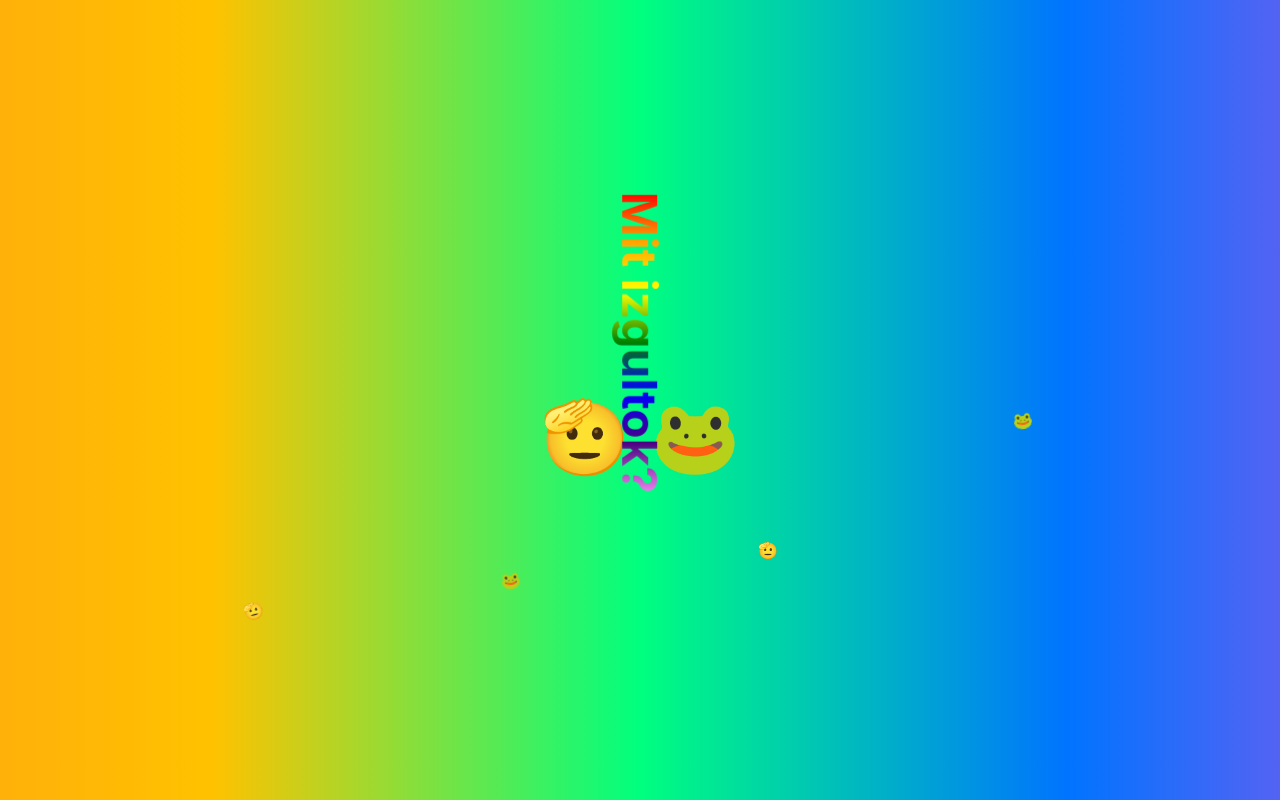
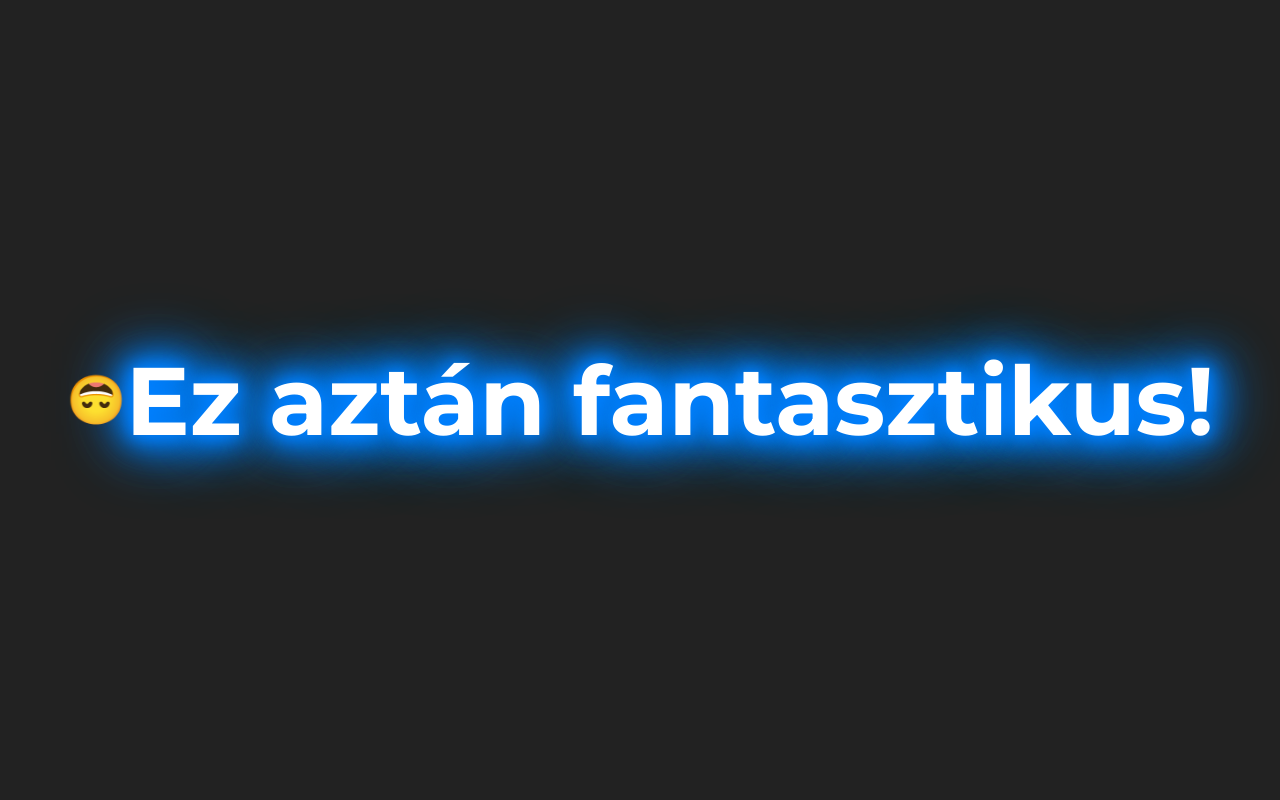
Before and after one commit to arpixo/arpixo.github.io, a plain HTML site: page index.html in a window 1280 px wide. Drawn offline with Linux system fonts and the light colour scheme.

Commit message:
Update index.html

```diff
--- a/index.html
+++ b/index.html
@@ -1,102 +1,73 @@
 <!DOCTYPE html>
-<html>
+<html lang="hu">
 <head>
-  <title>Mit izgultok</title>
+  <meta charset="UTF-8">
+  <meta name="viewport" content="width=device-width, initial-scale=1.0">
+  <title>Ez aztán fantasztikus!</title>
+  <link href="https://fonts.googleapis.com/css2?family=Montserrat:wght@400;700&display=swap" rel="stylesheet">
   <style>
-    @import url('https://fonts.googleapis.com/css2?family=Montserrat:wght@700&display=swap');
-
     body {
       margin: 0;
       padding: 0;
-      background-color: #000;
-      background-image: linear-gradient(to right, #ff6384, #ff9f13, #ffc200, #00ff7f, #0074ff, #a652e8, #ff6384);
-      background-size: 200% 100%;
-      animation: flashy-background 10s linear infinite;
-      font-family: -apple-system, BlinkMacSystemFont, "Segoe UI", Roboto, Oxygen, Ubuntu, Cantarell, "Open Sans", "Helvetica Neue", sans-serif;
-    }
-
-    @keyframes flashy-background {
-      0% {
-        background-position: 0% 50%;
-      }
-      100% {
-        background-position: 100% 50%;
-      }
-    }
-
-    .container {
+      font-family: 'Montserrat', sans-serif; /* Use Montserrat font */
+      overflow: hidden;
+      background: #222;
+      color: #fff;
       display: flex;
-      flex-direction: column;
       justify-content: center;
       align-items: center;
       height: 100vh;
     }
 
-    .text {
-      font-size: 48px;
+    h1 {
+      font-size: 6em;
       text-align: center;
-      margin-bottom: 20px;
-      background-image: linear-gradient(to right, red, orange, yellow, green, blue, indigo, violet);
-      -webkit-background-clip: text;
-      -webkit-text-fill-color: transparent;
-      animation: rotate-text 4s linear infinite;
+      animation: glow 2s ease-in-out infinite alternate;
     }
 
-    @keyframes rotate-text {
-      0% {
-        transform: rotate(0deg);
+    @keyframes glow {
+      from {
+        text-shadow: 0 0 10px #00f, 0 0 20px #00f, 0 0 30px #00f, 0 0 40px #00f, 0 0 50px #00f, 0 0 60px #00f, 0 0 70px #00f;
       }
-      100% {
-        transform: rotate(360deg);
+      to {
+        text-shadow: 0 0 20px #0ff, 0 0 30px #0ff, 0 0 40px #0ff, 0 0 50px #0ff, 0 0 60px #0ff, 0 0 70px #0ff, 0 0 80px #0ff;
       }
     }
 
     .emoji {
-      font-size: 72px;
-      margin-bottom: 40px;
+      font-size: 3em;
+      animation: dance 2s ease-in-out infinite alternate;
     }
 
-    .frog {
-      position: absolute;
-      animation: jump 2s linear infinite;
-      transform-origin: bottom center;
-    }
-
-    @keyframes jump {
-      0% {
-        transform: translate(-50%, 0) rotate(0deg);
+    @keyframes dance {
+      from {
+        transform: translateX(-50px) rotate(0deg);
       }
-      50% {
-        transform: translate(-50%, -100px) rotate(-15deg);
-      }
-      100% {
-        transform: translate(-50%, 0) rotate(0deg);
+      to {
+        transform: translateX(50px) rotate(360deg);
       }
     }
   </style>
 </head>
 <body>
-  <div class="container">
-    <h1 class="text">Mit izgultok?</h1>
-    <div class="emoji">
-      <span>&#x1FAE1;</span>
-      <span>&#x1F438;</span>
-    </div>
-  </div>
-
-  <div class="frog" style="left: 20%; bottom: 10%;">&#x1FAE1;</div>
-  <div class="frog" style="left: 40%; bottom: 20%;">&#x1F438;</div>
-  <div class="frog" style="left: 60%; bottom: 30%;">&#x1FAE1;</div>
-  <div class="frog" style="left: 80%; bottom: 40%;">&#x1F438;</div>
+  <div class="emoji">😄</div>
+  <h1>Ez aztán fantasztikus!</h1>
 
   <script>
-    var frogs = document.querySelectorAll('.frog');
-    var frogDelay = 0;
+    // JavaScript for moving the text
+    const fantasticText = document.querySelector('h1');
+    let direction = 1;
+    let position = 0;
 
-    frogs.forEach(function(frog) {
-      frog.style.animationDelay = frogDelay + 's';
-      frogDelay += 0.5;
-    });
+    function moveText() {
+      position += direction * 2;
+      fantasticText.style.left = position + 'px';
+      if (position >= window.innerWidth - fantasticText.offsetWidth || position <= 0) {
+        direction *= -1;
+      }
+    }
+
+    setInterval(moveText, 50);
   </script>
 </body>
 </html>
```
